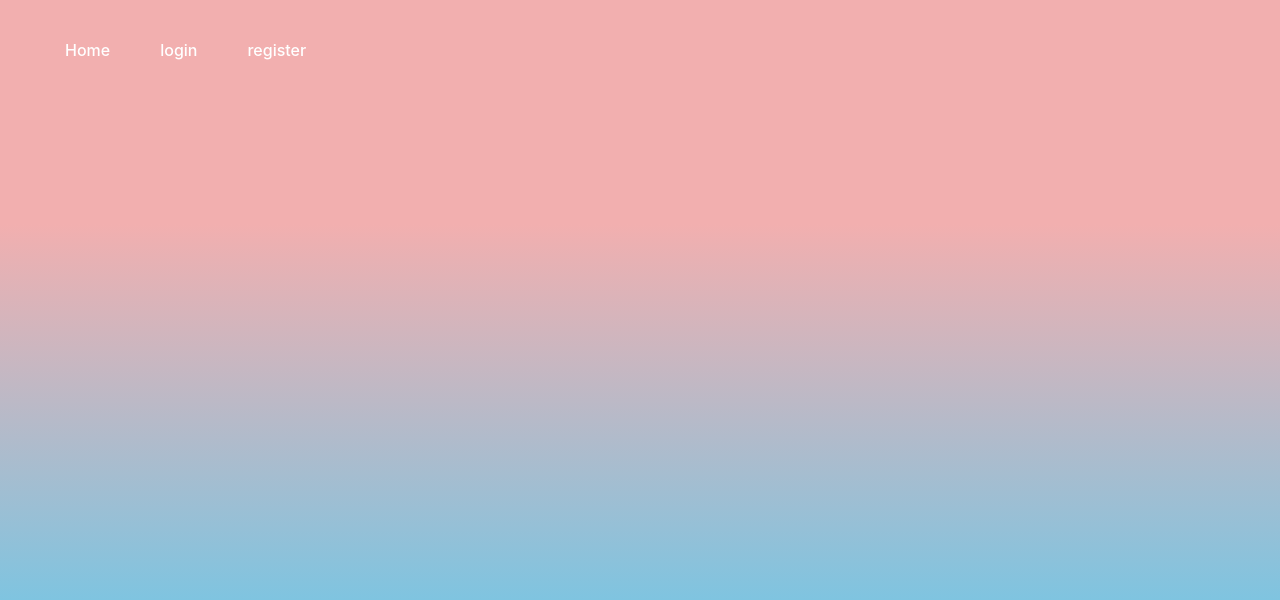
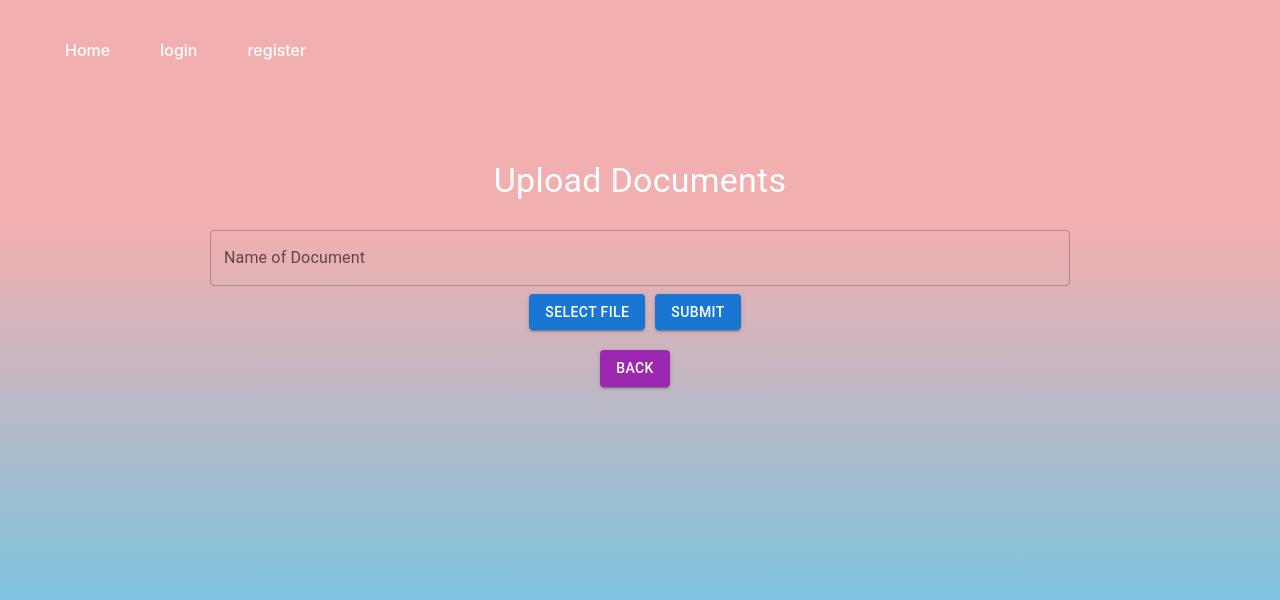
Before and after one commit to sharathkariyappa/studentVerfication, a React (Create React App) app: page /details/uploadDocumentDetails in a window 1280 px wide. Before the commit this address had no page. Shown: the top 600 px of the page. Built offline with nearby package versions, Linux system fonts and the light colour scheme.

Commit message:
added document details like upload and view

```diff
--- a/src/App.js
+++ b/src/App.js
@@ -9,6 +9,8 @@ import StudentRegister from "./components/register/StudentRegister";
 import InstituteRegister from "./components/register/InstituteRegister";
 import StudentProfile from "./components/profile/StudentProfile";
 import InstituteProfile from "./components/profile/InstituteProfile";
+import DocumentDetails from "./components/details/viewDocumentDetails";
+import UploadDocuments from "./components/details/uploadDocumentDetails";
 import {Routes, Route} from 'react-router-dom'
 
 function App() {
@@ -23,6 +25,8 @@ function App() {
         <Route path="/profile/StudentProfile" element={<StudentProfile/>}/>
         <Route path="/profile/InstituteProfile" element={<InstituteProfile/>}/>
         <Route path="/login/InstituteLogin" element={<InstituteLogin/>}/>
+        <Route path="/details/viewDocumentDetails" element={<DocumentDetails/>}/>
+        <Route path="/details/uploadDocumentDetails" element={<UploadDocuments/>}/>
         <Route path="/register/RegisterPage" element={<RegisterPage/>}/>
         <Route path="/register/StudentRegister" element={<StudentRegister/>}/>
         <Route path="/register/InstituteRegister" element={<InstituteRegister/>}/>
--- /dev/null
+++ b/src/components/details/uploadDocumentDetails.js
@@ -0,0 +1,73 @@
+import React, { useState } from 'react';
+import { Container, Typography, Button, Box, TextField } from '@mui/material';
+import { useNavigate } from 'react-router-dom';
+
+const UploadDocuments = () => {
+  const navigate = useNavigate();
+  const [selectedFile, setSelectedFile] = useState(null);
+  const [documentName, setDocumentName] = useState('');
+
+  const handleFileChange = (event) => {
+    setSelectedFile(event.target.files[0]);
+  };
+
+  const handleUpload = () => {
+    if (selectedFile) {
+      console.log('Document Name:', documentName);
+      console.log('File ready for upload:', selectedFile);
+      // Add your upload logic here
+    } else {
+      console.log('No file selected');
+    }
+  };
+
+  return (
+    <Container component="main" maxWidth="md" style={styles.container}>
+      <Typography variant="h4" gutterBottom>
+        Upload Documents
+      </Typography>
+      <Box style={styles.formContainer}>
+        <TextField
+          label="Name of Document"
+          variant="outlined"
+          fullWidth
+          margin="normal"
+          value={documentName}
+          onChange={(e) => setDocumentName(e.target.value)}
+        />
+        <input
+          type="file"
+          id="file-upload"
+          style={{ display: 'none' }}
+          onChange={handleFileChange}
+        />
+        <label htmlFor="file-upload">
+          <Button variant="contained" color="primary" style={styles.button} component="span">
+            Select File
+          </Button>
+        </label>
+        <Button variant="contained" color="primary" style={styles.button} onClick={handleUpload}>
+          Submit
+        </Button>
+      </Box>
+      <Button variant="contained" color="secondary" style={styles.button} onClick={() => navigate(-1)}>
+        Back
+      </Button>
+    </Container>
+  );
+};
+
+const styles = {
+  container: {
+    textAlign: 'center',
+    padding: '20px',
+  },
+  formContainer: {
+    marginBottom: '20px',
+  },
+  button: {
+    marginRight: '10px',
+  },
+};
+
+export default UploadDocuments;
--- /dev/null
+++ b/src/components/details/viewDocumentDetails.js
@@ -0,0 +1,42 @@
+import React from 'react';
+import { Container, Typography, Box } from '@mui/material';
+
+
+const DocumentDetails=()=>{
+
+  return (
+    <Container component="main" maxWidth="md" style={styles.container}>
+      <Typography variant="h4" gutterBottom>
+        Document Details
+      </Typography>
+      <Box style={styles.detailsSection}>
+        <Typography paragraph>
+          <strong>Student ID:</strong>
+        </Typography>
+        <Typography paragraph>
+          <strong>Document ID:</strong>
+        </Typography>
+      </Box>
+    </Container>
+  );
+};
+
+const styles = {
+    container: {
+      textAlign: 'center',
+      padding: '20px',
+    },
+    detailsSection: {
+      marginBottom: '20px',
+      textAlign: 'left',
+    },
+    actionsSection: {
+      marginTop: '20px',
+    },
+    button: {
+      marginRight: '10px',
+      marginBottom: '10px',
+    },
+  };
+
+  export default DocumentDetails;
--- a/src/components/profile/InstituteProfile.js
+++ b/src/components/profile/InstituteProfile.js
@@ -6,15 +6,15 @@ const InstituteProfile = () => {
   const navigate = useNavigate();
 
 //   const handleViewStudentDetails = () => {
-//     navigate('/student-details'); // Adjust the path according to your routing setup
+//     navigate('/student-details');
 //   };
 
-//   const handleViewDocuments = () => {
-//     navigate('/documents'); // Adjust the path according to your routing setup
-//   };
+  const handleViewDocuments = () => {
+    navigate('/details/viewDocumentDetails');
+  };
 
 //   const handleVerifyDocuments = () => {
-//     navigate('/verify-documents'); // Adjust the path according to your routing setup
+//     navigate('/verify-documents');
 //   };
 const handleLogout = () => {
 
@@ -56,7 +56,7 @@ const handleLogout = () => {
           variant="contained"
           color="primary"
           style={styles.button}
-        //   onClick={handleViewDocuments}
+          onClick={handleViewDocuments}
         >
           View Documents
         </Button>
--- a/src/components/profile/StudentProfile.js
+++ b/src/components/profile/StudentProfile.js
@@ -1,29 +1,37 @@
-import React, { useState } from 'react';
+import React from 'react';
 import { Container, Typography, Button, Box } from '@mui/material';
 import { useNavigate } from 'react-router-dom';
 
 const StudentProfile = () => {
   const navigate = useNavigate();
-  const [selectedFile, setSelectedFile] = useState(null);
+  // const [selectedFile, setSelectedFile] = useState(null);
+
+  const handleViewDocuments = () => {
+    navigate('/details/viewDocumentDetails');
+  };
 
   const handleLogout = () => {
 
     navigate('/home');
   };
 
-  const handleFileChange = (event) => {
-    setSelectedFile(event.target.files[0]);
+  const handleUploadDocuments = () => {
+    navigate('/details/uploadDocumentDetails');
   };
 
-  const handleUpload = () => {
-    if (selectedFile) {
+  // const handleFileChange = (event) => {
+  //   setSelectedFile(event.target.files[0]);
+  // };
 
-      console.log('File ready for upload:', selectedFile);
+  // const handleUpload = () => {
+  //   if (selectedFile) {
 
-    } else {
-      console.log('No file selected');
-    }
-  };
+  //     console.log('File ready for upload:', selectedFile);
+
+  //   } else {
+  //     console.log('No file selected');
+  //   }
+  // };
 
   return (
     <Container component="main" maxWidth="md" style={styles.container}>
@@ -39,21 +47,13 @@ const StudentProfile = () => {
         <p><strong>Email Address:</strong> </p>
       </Box>
       <Box style={styles.mainContent}>
-        <input
-          type="file"
-          id="file-upload"
-          style={{ display: 'none' }}
-          onChange={handleFileChange}
-        />
-        <label htmlFor="file-upload">
-          <Button variant="contained" color="primary" style={styles.button} component="span">
-            Upload Documents
-          </Button>
-        </label>
-        <Button variant="contained" color="primary" style={styles.button} onClick={handleUpload}>
+      <Button variant="contained" color="primary" style={styles.button} onClick={handleUploadDocuments}>
+          Upload Documents
+        </Button>
+        {/* <Button variant="contained" color="primary" style={styles.button} onClick={handleUpload}>
           Confirm Upload
-        </Button>
-        <Button variant="contained" color="primary" style={styles.button}>
+        </Button> */}
+        <Button variant="contained" color="primary" style={styles.button} onClick={handleViewDocuments}>
           View Documents
         </Button>
       </Box>
--- a/src/components/register/InstituteRegister.js
+++ b/src/components/register/InstituteRegister.js
@@ -16,6 +16,7 @@ const InstituteRegister = () => {
         Institute Register
       </Typography>
       <Box>
+      <div className='connectButton'>Connect</div>
       <TextField
           variant="outlined"
           margin="normal"
@@ -60,6 +61,7 @@ const InstituteRegister = () => {
           Register
         </Button>
       </Box>
+
     </Container>
   );
 };
--- a/src/components/register/RegisterPage.js
+++ b/src/components/register/RegisterPage.js
@@ -35,7 +35,7 @@ const RegisterPage = () => {
         >
           Register as Institute
         </Button>
-        <div className='connectButton'>Connect</div>
+
       </Box>
     </Container>
   );
--- a/src/components/register/StudentRegister.js
+++ b/src/components/register/StudentRegister.js
@@ -17,6 +17,7 @@ const StudentRegister = () => {
         Student Register
       </Typography>
       <Box>
+      <div className='connectButton'>Connect</div>
       <TextField
           variant="outlined"
           margin="normal"
```
